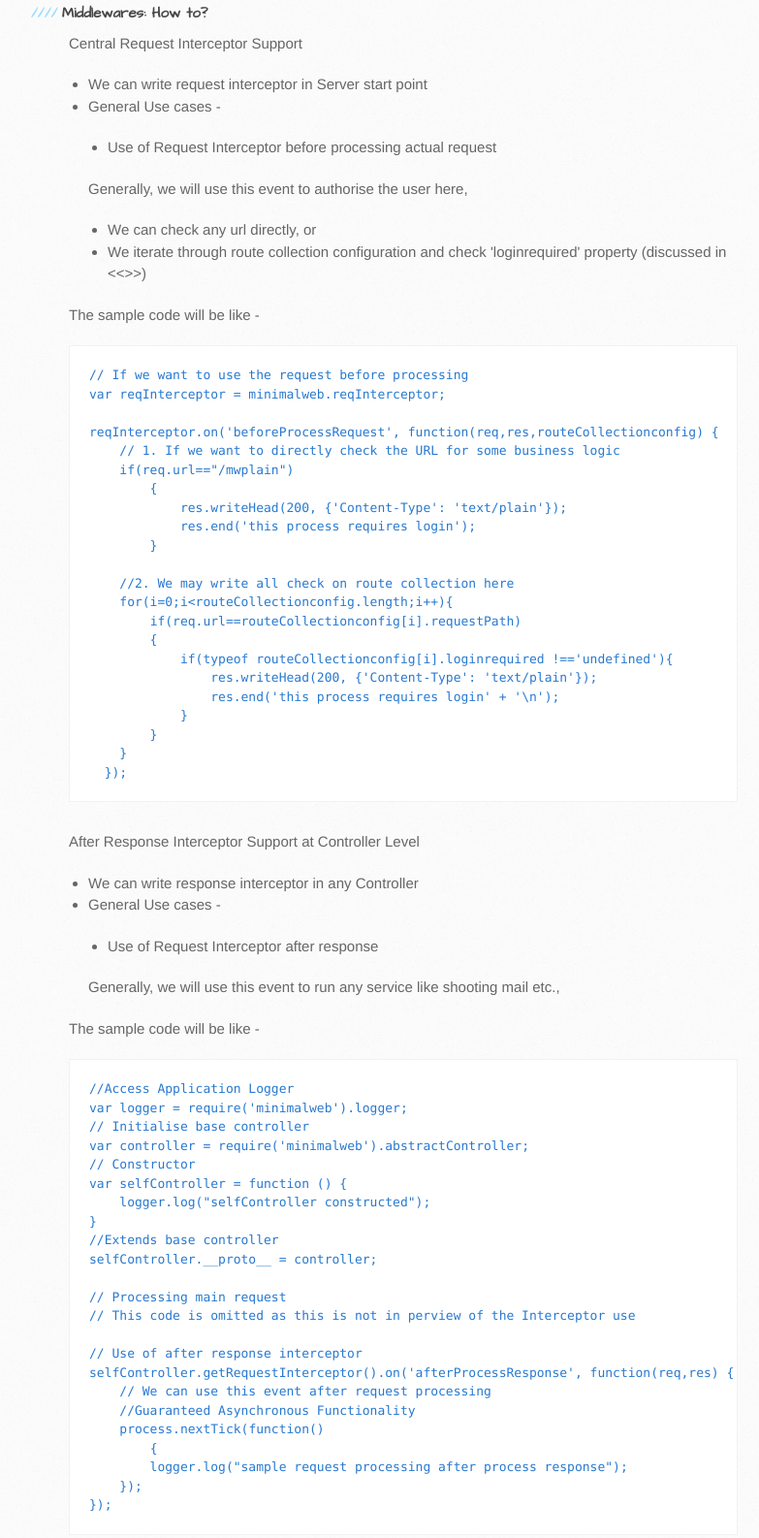
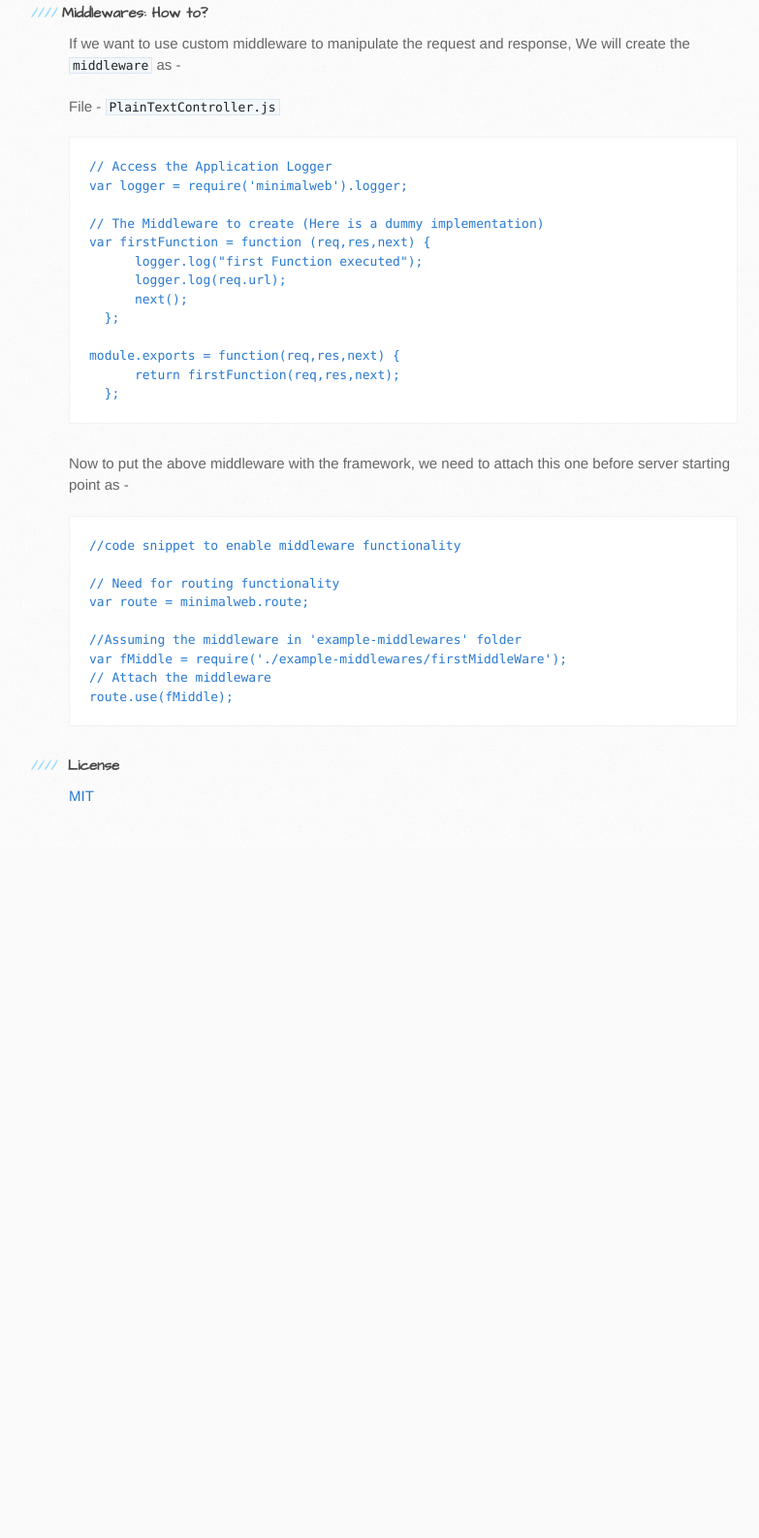
Before and after one commit to piyasde/minimalweb, a plain HTML site: page middlewarehowto.html in a window 1280 px wide. Shown: the part 1570-3156 px from the top of the page at 97% size, without its empty margins (99-882 px from the left). After the commit the page ends 2445 px from the top, so only its background shows below. Drawn offline with Linux system fonts and the light colour scheme.

Commit message:
Update middlewarehowto.html

```diff
--- a/middlewarehowto.html
+++ b/middlewarehowto.html
@@ -39,78 +39,33 @@
 <a href="https://coveralls.io/r/piyasde/minimalweb?branch=master"><img src="https://coveralls.io/repos/piyasde/minimalweb/badge.svg?branch=master" alt="Coverage Status"></a>
 <a href="https://codeship.com/projects/61652"> <img src="https://codeship.com/projects/27b39020-9126-0132-1525-6e434ff849c7/status?branch=master" alt="Codeship Status for piyasde/minimalweb"></a></p>
 <h4>Middlewares: How to?</h4>
-<p>Central Request Interceptor Support</p>
-<ul>
-<li>We can write request interceptor in Server start point</li>
-<li><p>General Use cases -</p>
-<ul>
-<li>Use of Request Interceptor before processing actual request </li>
-</ul>
-<p>Generally, we will use this event to authorise the user here,</p>
-<ul>
-<li>We can check any url directly, or</li>
-<li>We iterate through route collection configuration and check &#39;loginrequired&#39; property (discussed in &lt;&lt;&gt;&gt;)</li>
-</ul>
-</li>
-</ul>
-<p>The sample code will be like -</p>
-<pre><code class="lang-js"><span class="hljs-comment">// If we want to use the request before processing</span>
-<span class="hljs-keyword">var</span> reqInterceptor = minimalweb.reqInterceptor;
+<p>If we want to use custom middleware to manipulate the request and response,
+We will create the <code>middleware</code> as -</p>
+<p>File - <code>PlainTextController.js</code></p>
+<pre><code class="lang-js"><span class="hljs-comment">// Access the Application Logger</span>
+<span class="hljs-keyword">var</span> logger = <span class="hljs-built_in">require</span>(<span class="hljs-string">'minimalweb'</span>).logger;
 
-reqInterceptor.on(<span class="hljs-string">'beforeProcessRequest'</span>, <span class="hljs-function"><span class="hljs-keyword">function</span><span class="hljs-params">(req,res,routeCollectionconfig)</span> </span>{
-    <span class="hljs-comment">// 1. If we want to directly check the URL for some business logic</span>
-    <span class="hljs-keyword">if</span>(req.url==<span class="hljs-string">"/mwplain"</span>)
-        {
-            res.writeHead(<span class="hljs-number">200</span>, {<span class="hljs-string">'Content-Type'</span>: <span class="hljs-string">'text/plain'</span>});
-            res.end(<span class="hljs-string">'this process requires login'</span>);
-        }
+<span class="hljs-comment">// The Middleware to create (Here is a dummy implementation)</span>
+<span class="hljs-keyword">var</span> firstFunction = <span class="hljs-function"><span class="hljs-keyword">function</span> <span class="hljs-params">(req,res,next)</span> </span>{
+      logger.log(<span class="hljs-string">"first Function executed"</span>);
+      logger.log(req.url);
+      next();
+  };
 
-    <span class="hljs-comment">//2. We may write all check on route collection here</span>
-    <span class="hljs-keyword">for</span>(i=<span class="hljs-number">0</span>;i&lt;routeCollectionconfig.length;i++){
-        <span class="hljs-keyword">if</span>(req.url==routeCollectionconfig[i].requestPath)
-        {
-            <span class="hljs-keyword">if</span>(<span class="hljs-keyword">typeof</span> routeCollectionconfig[i].loginrequired !==<span class="hljs-string">'undefined'</span>){
-                res.writeHead(<span class="hljs-number">200</span>, {<span class="hljs-string">'Content-Type'</span>: <span class="hljs-string">'text/plain'</span>});
-                res.end(<span class="hljs-string">'this process requires login'</span> + <span class="hljs-string">'\n'</span>);
-            }
-        }
-    }
-  });
+<span class="hljs-built_in">module</span>.exports = <span class="hljs-function"><span class="hljs-keyword">function</span><span class="hljs-params">(req,res,next)</span> </span>{
+      <span class="hljs-keyword">return</span> firstFunction(req,res,next);
+  };
 </code></pre>
-<p>After Response Interceptor Support at Controller Level</p>
-<ul>
-<li>We can write response interceptor in any Controller</li>
-<li><p>General Use cases -</p>
-<ul>
-<li>Use of Request Interceptor after response </li>
-</ul>
-<p>Generally, we will use this event to run any service like shooting mail etc.,</p>
-</li>
-</ul>
-<p>The sample code will be like -</p>
-<pre><code class="lang-js"><span class="hljs-comment">//Access Application Logger</span>
-<span class="hljs-keyword">var</span> logger = <span class="hljs-built_in">require</span>(<span class="hljs-string">'minimalweb'</span>).logger;
-<span class="hljs-comment">// Initialise base controller</span>
-<span class="hljs-keyword">var</span> controller = <span class="hljs-built_in">require</span>(<span class="hljs-string">'minimalweb'</span>).abstractController;
-<span class="hljs-comment">// Constructor</span>
-<span class="hljs-keyword">var</span> selfController = <span class="hljs-function"><span class="hljs-keyword">function</span> <span class="hljs-params">()</span> </span>{
-    logger.log(<span class="hljs-string">"selfController constructed"</span>);
-}
-<span class="hljs-comment">//Extends base controller</span>
-selfController.__proto__ = controller;
+<p>Now to put the above middleware with the framework, we need to attach this one before server starting point as -</p>
+<pre><code class="lang-js"><span class="hljs-comment">//code snippet to enable middleware functionality</span>
 
-<span class="hljs-comment">// Processing main request</span>
-<span class="hljs-comment">// This code is omitted as this is not in perview of the Interceptor use</span>
+<span class="hljs-comment">// Need for routing functionality</span>
+<span class="hljs-keyword">var</span> route = minimalweb.route;
 
-<span class="hljs-comment">// Use of after response interceptor </span>
-selfController.getRequestInterceptor().on(<span class="hljs-string">'afterProcessResponse'</span>, <span class="hljs-function"><span class="hljs-keyword">function</span><span class="hljs-params">(req,res)</span> </span>{
-    <span class="hljs-comment">// We can use this event after request processing </span>
-    <span class="hljs-comment">//Guaranteed Asynchronous Functionality</span>
-    process.nextTick(<span class="hljs-function"><span class="hljs-keyword">function</span><span class="hljs-params">()</span>
-        </span>{
-        logger.log(<span class="hljs-string">"sample request processing after process response"</span>);
-    });
-});
+<span class="hljs-comment">//Assuming the middleware in 'example-middlewares' folder</span>
+<span class="hljs-keyword">var</span> fMiddle = <span class="hljs-built_in">require</span>(<span class="hljs-string">'./example-middlewares/firstMiddleWare'</span>);
+<span class="hljs-comment">// Attach the middleware</span>
+route.use(fMiddle);
 </code></pre>
 
 <h4>
```
